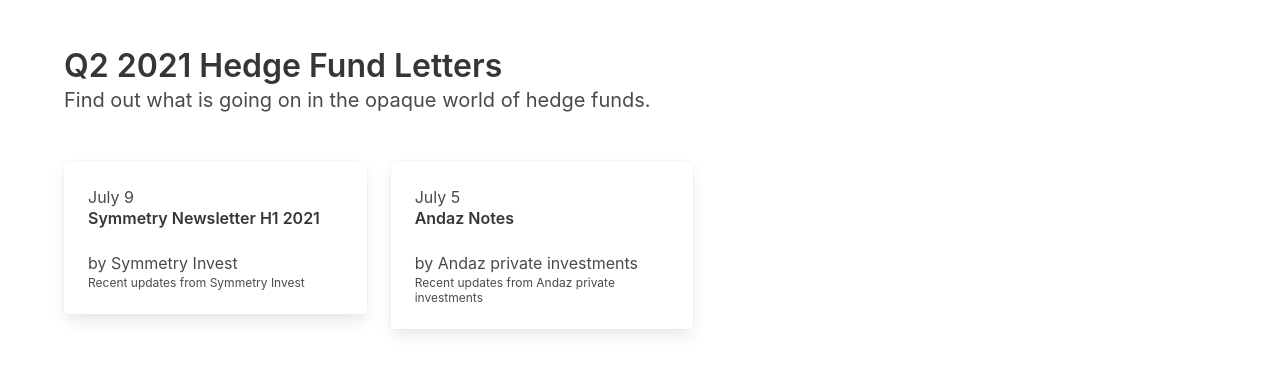
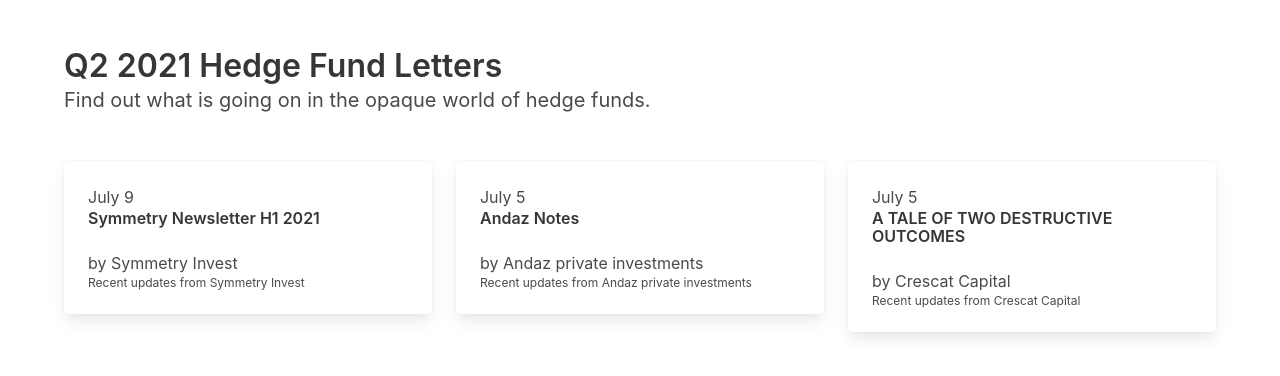
Before and after one commit to topably/topably, an Angular app: page / in a window 1280 px wide. Shown: the top 376 px of the page. Built offline with nearby package versions, Linux system fonts and the light colour scheme.

Commit message:
Add new letter + fix styles

```diff
--- a/src/app/features/fund-letters/components/letter-card/letter-card.component.ts
+++ b/src/app/features/fund-letters/components/letter-card/letter-card.component.ts
@@ -6,7 +6,7 @@
   template: `
     <div class="card">
       <div class="card-content">
-        <span>{{letter.date | date: 'MMMM d'}}</span>
+        <span>{{letter.date | date:'MMMM d':'UTC'}}</span>
         <h3 class="title is-size-6 ellipsis is-ellipsis-1">
           <a class="has-text-dark" [title]="letter.title" [href]="letter.url">
             {{letter.title}}
--- a/src/app/features/fund-letters/views/quarterly-letters/quarterly-letters.component.ts
+++ b/src/app/features/fund-letters/views/quarterly-letters/quarterly-letters.component.ts
@@ -14,7 +14,7 @@
           </h2>
           <br>
           <div class="columns">
-            <div class="column is-10">
+            <div class="column is-12">
               <div class="columns is-multiline">
                 <div class="column is-one-third" *ngFor="let letter of quarterlyLetters$ | async">
                   <app-letter-card [letter]="letter"></app-letter-card>
--- a/src/assets/data/letters/q2-2021.json
+++ b/src/assets/data/letters/q2-2021.json
@@ -12,5 +12,12 @@
     "description": "",
     "url": "https://www.symmetry.dk/wp-content/uploads/2021/07/H1-2021-Newsletter.pdf",
     "fund": "Symmetry Invest"
+  },
+  {
+    "date": "2021-07-05T21:06:22.498Z",
+    "title": "A TALE OF TWO DESTRUCTIVE OUTCOMES",
+    "description": "",
+    "url": "https://www.crescat.net/june-research-letter-a-tale-of-two-destructive-outcomes/",
+    "fund": "Crescat Capital"
   }
 ]
```
